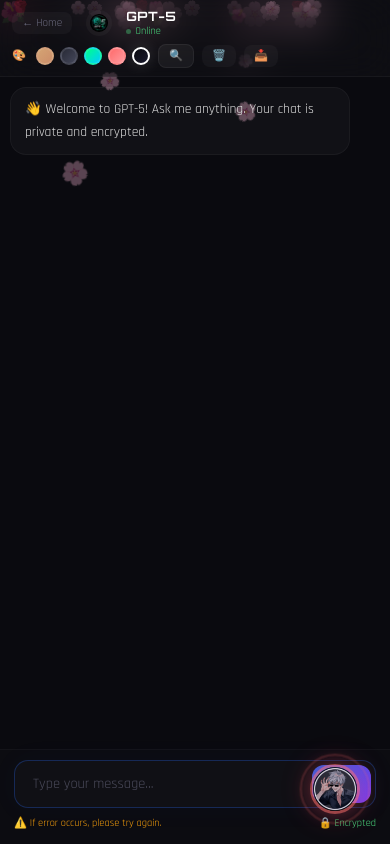
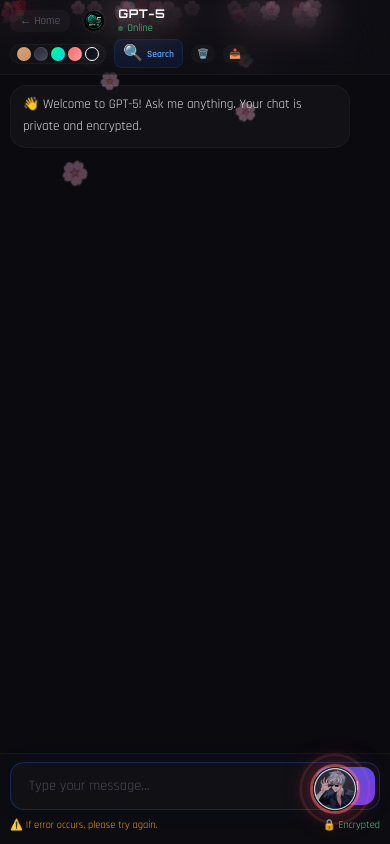
Before and after one commit to gopallikehack-lab/GpsirAi_Llm, a Flask app: page /chat/gpt-5 in a window 390 px wide. Run offline with Flask 3, Linux system fonts and the light colour scheme.

Commit message:
Fixed search button visibility - moved to top with highlight

```diff
--- a/templates/chat.html
+++ b/templates/chat.html
@@ -54,19 +54,19 @@
         display: flex;
         justify-content: space-between;
         align-items: center;
-        padding: 12px 24px;
+        padding: 10px 20px;
         background: rgba(255,255,255,0.02);
         border-bottom: 1px solid rgba(255,255,255,0.04);
         flex-shrink: 0;
         backdrop-filter: blur(20px);
         z-index: 10;
         flex-wrap: wrap;
-        gap: 8px;
+        gap: 6px;
     }
     .chat-header-left {
         display: flex;
         align-items: center;
-        gap: 14px;
+        gap: 12px;
     }
     .chat-header-left .back-home {
         color: #6c6c80;
@@ -118,6 +118,7 @@
         50% { opacity: 0.3; }
     }
 
+    /* ===== HEADER RIGHT (Theme + Search + Buttons) ===== */
     .chat-header-right {
         display: flex;
         align-items: center;
@@ -130,11 +131,14 @@
         border-radius: 8px;
         background: rgba(255,255,255,0.03);
         color: #a8a8b3;
-        font-size: 0.75rem;
+        font-size: 0.8rem;
         font-weight: 500;
         cursor: pointer;
         transition: all 0.3s ease;
         font-family: 'Rajdhani', sans-serif;
+        display: flex;
+        align-items: center;
+        gap: 4px;
     }
     .chat-header-right .header-btn:hover {
         background: rgba(255,255,255,0.06);
@@ -145,26 +149,45 @@
         color: #ef4444;
     }
 
-    /* ===== SEARCH BUTTON ===== */
+    /* ===== SEARCH BUTTON - HIGHLIGHTED ===== */
     .search-toggle-btn {
-        background: rgba(255,255,255,0.05) !important;
-        border: 1px solid rgba(255,255,255,0.06) !important;
+        background: rgba(37,99,235,0.1) !important;
+        border: 1px solid rgba(37,99,235,0.15) !important;
+        color: #60a5fa !important;
+        font-weight: 600 !important;
+        padding: 6px 16px !important;
     }
     .search-toggle-btn:hover {
-        background: rgba(255,255,255,0.1) !important;
+        background: rgba(37,99,235,0.2) !important;
+        border-color: rgba(37,99,235,0.3) !important;
+        color: #93bbfc !important;
+    }
+    .search-toggle-btn .search-icon {
+        font-size: 1rem;
     }
 
     /* ===== THEME SELECTOR ===== */
     .theme-selector {
         display: flex;
-        gap: 6px;
+        gap: 5px;
         align-items: center;
+        background: rgba(255,255,255,0.02);
+        padding: 4px 10px 4px 6px;
+        border-radius: 20px;
+        border: 1px solid rgba(255,255,255,0.04);
+    }
+    .theme-selector .theme-label {
+        color: #4a4a5a;
+        font-size: 0.6rem;
+        text-transform: uppercase;
+        letter-spacing: 0.5px;
+        margin-right: 2px;
     }
     .theme-dot {
-        width: 22px;
-        height: 22px;
+        width: 20px;
+        height: 20px;
         border-radius: 50%;
-        border: 2px solid rgba(255,255,255,0.1);
+        border: 2px solid rgba(255,255,255,0.08);
         cursor: pointer;
         transition: all 0.3s ease;
         position: relative;
@@ -430,25 +453,54 @@
     }
 
     /* ===== RESPONSIVE ===== */
+    @media (max-width: 1024px) {
+        .chat-header-pro {
+            padding: 10px 16px;
+        }
+        .chat-header-right .header-btn {
+            font-size: 0.7rem;
+            padding: 5px 10px;
+        }
+        .theme-dot {
+            width: 18px;
+            height: 18px;
+        }
+        .search-toggle-btn {
+            padding: 5px 12px !important;
+        }
+    }
+
     @media (max-width: 768px) {
-        .chat-header-pro { padding: 10px 16px; flex-wrap: wrap; gap: 6px; }
+        .chat-header-pro {
+            padding: 8px 12px;
+            flex-wrap: wrap;
+            gap: 4px;
+        }
         .chat-header-left .model-info h2 { font-size: 0.9rem; }
         .chat-messages-pro { padding: 14px; }
         .msg-pro { max-width: 92%; }
         .chat-input-pro { padding: 10px 14px 14px; }
         .chat-input-wrapper-pro input { padding: 10px 14px; font-size: 0.9rem; }
         .chat-input-wrapper-pro .send-btn-pro { padding: 8px 16px; font-size: 0.8rem; }
-        .chat-header-right .header-btn { padding: 4px 10px; font-size: 0.7rem; }
+        .chat-header-right .header-btn { padding: 4px 8px; font-size: 0.65rem; }
         .chat-header-left .back-home { font-size: 0.7rem; padding: 4px 10px; }
-        .theme-dot { width: 18px; height: 18px; }
+        .theme-dot { width: 16px; height: 16px; }
+        .theme-selector .theme-label { display: none; }
+        .search-toggle-btn { padding: 4px 10px !important; font-size: 0.7rem !important; }
+        .search-overlay .search-box { width: 95%; padding: 12px 16px; }
     }
+
     @media (max-width: 480px) {
-        .chat-header-pro { padding: 8px 12px; }
-        .chat-header-left .model-icon { width: 26px; height: 26px; }
-        .chat-header-left .model-info h2 { font-size: 0.8rem; }
+        .chat-header-pro { padding: 6px 10px; }
+        .chat-header-left .model-icon { width: 24px; height: 24px; padding: 2px; }
+        .chat-header-left .model-info h2 { font-size: 0.75rem; }
         .chat-messages-pro { padding: 10px; }
-        .msg-pro .msg-bubble { padding: 10px 14px; font-size: 0.85rem; }
-        .search-overlay .search-box { width: 95%; padding: 12px 16px; }
+        .msg-pro .msg-bubble { padding: 8px 12px; font-size: 0.82rem; }
+        .chat-input-pro { padding: 8px 10px 12px; }
+        .chat-header-right .header-btn { font-size: 0.6rem; padding: 3px 6px; }
+        .theme-selector { padding: 2px 6px; gap: 3px; }
+        .theme-dot { width: 14px; height: 14px; border-width: 1px; }
+        .search-toggle-btn { padding: 3px 8px !important; font-size: 0.6rem !important; }
     }
 </style>
 {% endblock %}
@@ -471,14 +523,17 @@
         <div class="chat-header-right">
             <!-- Theme Selector -->
             <div class="theme-selector">
-                <span style="color:#4a4a5a;font-size:0.7rem;margin-right:4px;">🎨</span>
+                <span class="theme-label">🎨</span>
                 <span class="theme-dot sandalwood" onclick="setTheme('sandalwood')" title="Sandalwood"></span>
                 <span class="theme-dot dracula" onclick="setTheme('dracula')" title="Dracula"></span>
                 <span class="theme-dot neon" onclick="setTheme('neon')" title="Neon"></span>
                 <span class="theme-dot rose" onclick="setTheme('rose')" title="Rose"></span>
                 <span class="theme-dot dark active" onclick="setTheme('dark')" title="Dark Default"></span>
             </div>
-            <button class="header-btn search-toggle-btn" onclick="toggleSearch()">🔍</button>
+            <!-- Search Button (Highlighted) -->
+            <button class="header-btn search-toggle-btn" onclick="toggleSearch()">
+                <span class="search-icon">🔍</span> Search
+            </button>
             <button class="header-btn" onclick="clearHistory()" title="Clear all messages">🗑️</button>
             <button class="header-btn" onclick="exportChat()" title="Export chat">📥</button>
         </div>
@@ -570,7 +625,6 @@
         document.querySelectorAll('.theme-dot').forEach(d => d.classList.remove('active'));
         document.querySelector(`.theme-dot.${theme}`).classList.add('active');
 
-        // Update background
         const bg = document.querySelector('.chat-fullscreen');
         if (theme === 'sandalwood') bg.style.background = '#1a120e';
         else if (theme === 'dracula') bg.style.background = '#1a1a2e';
@@ -636,7 +690,6 @@
         const msgDiv = document.createElement('div');
         msgDiv.className = `msg-pro ${role}`;
 
-        // Format **bold** text
         let formattedContent = content;
         formattedContent = formattedContent.replace(/\*\*(.*?)\*\*/g, '<strong>$1</strong>');
         formattedContent = formattedContent.replace(/\*(.*?)\*/g, '<em>$1</em>');
@@ -652,7 +705,6 @@
         container.appendChild(msgDiv);
         container.scrollTop = container.scrollHeight;
 
-        // Store for search
         allMessages.push({ role, content, element: msgDiv });
     }
 
```
